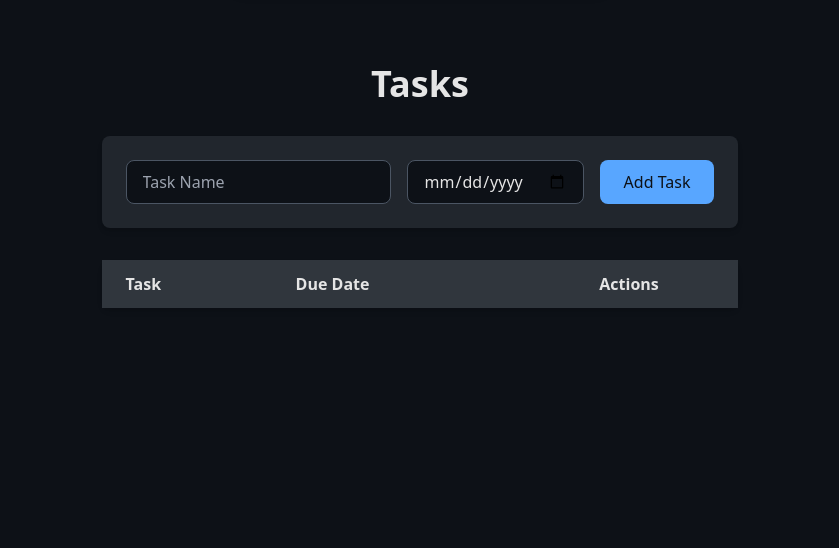
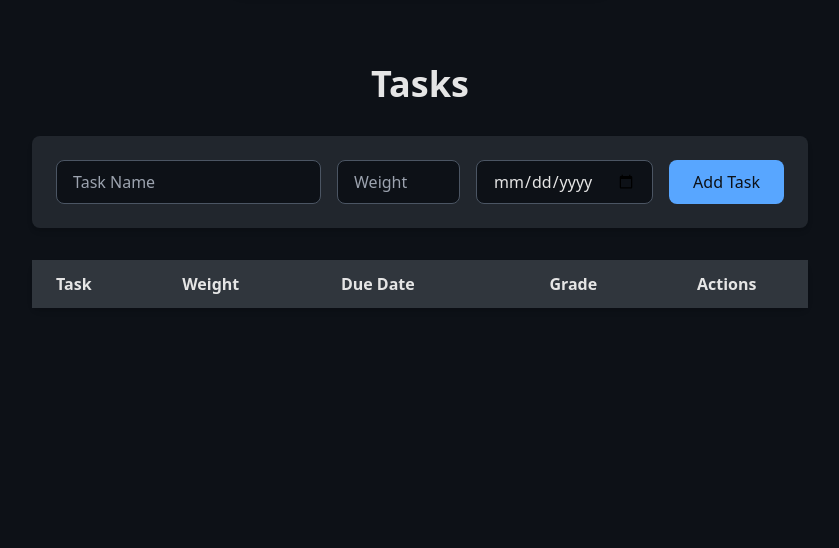
Before and after one commit to supercat7/syllabus-rpg-winhacks2025, a Flask app: page /todo in a window 1280 px wide. Shown: the part 72-620 px from the top of the page, without its empty margins (220-1059 px from the left). Run offline with Flask 3, Linux system fonts and the light colour scheme; lists and menus that the app fills with data are empty; some libraries are stand-ins or nearby versions.

Commit message:
persistence and todo list adding worksgit add .

```diff
--- a/app.py
+++ b/app.py
@@ -24,26 +24,36 @@ def profile():
 
 @app.route('/todo')
 def todo():
-    assignments_dict = load_all_assignments()
+    assignments_dict = load_all_assignments()  # Load assignments from JSON file
     return render_template('todo.html', assignments=assignments_dict)
 
-# Route for adding a class
-@app.route('/add_class', methods=['POST'])
-def add_class():
+# Route for adding a new task
+@app.route('/add_task', methods=['POST'])
+def add_task():
     try:
-        new_class = request.get_json()
-        print(f"Received new class data: {new_class}")  # Debugging
+        # Get task details from the request
+        data = request.get_json()
+        task_name = data['task_name']
+        weight = data['weight']
+        due_date = data['due_date']
 
-        if not new_class:
-            return jsonify({"error": "No data provided"}), 400
+        # Create the task dictionary with the Grade field
+        new_task = {
+            "Assignment": task_name,
+            "Weight (%)": f"{weight}%",
+            "Due Date": due_date,
+            "Grade": ""  # Grade is initially empty
+        }
 
-        write_comp_to_json(new_class)
-        return jsonify({"message": "Class added successfully"}), 200
+        # Append to the existing tasks in the JSON file
+        append_to_json([new_task])
+
+        # Return success message
+        return jsonify({"message": "Task added successfully!"}), 200
     except Exception as e:
-        print(f"Error in /add_class route: {e}")  # Debugging
-        return jsonify({"error": "Failed to add class", "message": str(e)}), 500
+        return jsonify({"error": f"Failed to add task: {e}"}), 500
 
-# In app.py
+# Route for entering a grade
 @app.route('/enter_grade', methods=['POST'])
 def enter_grade():
     data = request.get_json()
@@ -78,7 +88,6 @@ def enter_grade():
 
     return jsonify({"success": True, "message": "Grade entered successfully!"})
 
-
 # Route for parsing the syllabus
 @app.route('/parse_syllabus', methods=['POST'])
 def parse_syllabus():
--- a/templates/todo.html
+++ b/templates/todo.html
@@ -59,6 +59,7 @@
     <div class="bg-[#21262D] p-6 rounded-lg shadow-md fade-in">
       <form id="taskForm" class="flex flex-wrap gap-4">
         <input type="text" id="taskName" placeholder="Task Name" required class="flex-grow bg-[#0D1117] border border-gray-600 rounded-lg py-2 px-4 focus:ring-[#58A6FF] focus:border-[#58A6FF] text-[#E5E5E5]">
+        <input type="number" id="weight" placeholder="Weight" min="0" max="100" required class="bg-[#0D1117] border border-gray-600 rounded-lg py-2 px-4 focus:ring-[#58A6FF] focus:border-[#58A6FF] text-[#E5E5E5]">
         <input type="date" id="dueDate" required class="bg-[#0D1117] border border-gray-600 rounded-lg py-2 px-4 focus:ring-[#58A6FF] focus:border-[#58A6FF] text-[#E5E5E5]">
 
         <button type="submit" class="bg-[#58A6FF] text-[#0D1117] py-2 px-6 rounded-lg hover:bg-[#1F6FEB] transform transition-transform duration-200 hover:-translate-y-1">Add Task</button>
@@ -71,7 +72,9 @@
         <thead class="bg-[#30363D] text-[#E5E5E5]">
           <tr>
             <th class="py-3 px-6 text-left">Task</th>
+            <th class="py-3 px-6 text-left">Weight</th>
             <th class="py-3 px-6 text-left">Due Date</th>
+            <th class="py-3 px-6 text-center">Grade</th>
             <th class="py-3 px-6 text-center">Actions</th>
           </tr>
         </thead>
@@ -102,22 +105,39 @@
       event.preventDefault();
 
       const taskName = document.getElementById('taskName').value;
+      const weight = document.getElementById('weight').value;
       const dueDate = document.getElementById('dueDate').value;
 
-      // Create a new table row for the task
+      // Send the task data to Flask backend to save in a JSON file
+      fetch('/add_task', {
+        method: 'POST',
+        headers: {
+          'Content-Type': 'application/json'
+        },
+        body: JSON.stringify({
+          task_name: taskName,
+          weight: weight,
+          due_date: dueDate,
+          grade: '' // Initially, the grade is empty
+        })
+      })
+      .then(response => response.json())
+      .then(data => {
+        // If successful, add the new task to the table
         const newRow = document.createElement('tr');
         newRow.innerHTML = `
           <td class="py-3 px-6">${taskName}</td>
+          <td class="py-3 px-6">${weight}</td>
           <td class="py-3 px-6">${dueDate}</td>
+          <td class="py-3 px-6"></td> <!-- Empty grade initially -->
           <td class="py-3 px-6 text-center">
             <button class="text-[#FF6363] hover:text-[#E5E5E5] transform transition-transform duration-200 hover:scale-105" onclick="removeTask(this)">Remove</button>
           </td>
         `;
 
         document.getElementById('taskTableBody').appendChild(newRow);
-
-      // Clear the form fields
         document.getElementById('taskForm').reset();
+      });
     });
 
     // Remove task function
```
Lines whose indentation alone changed are shown as unchanged.
